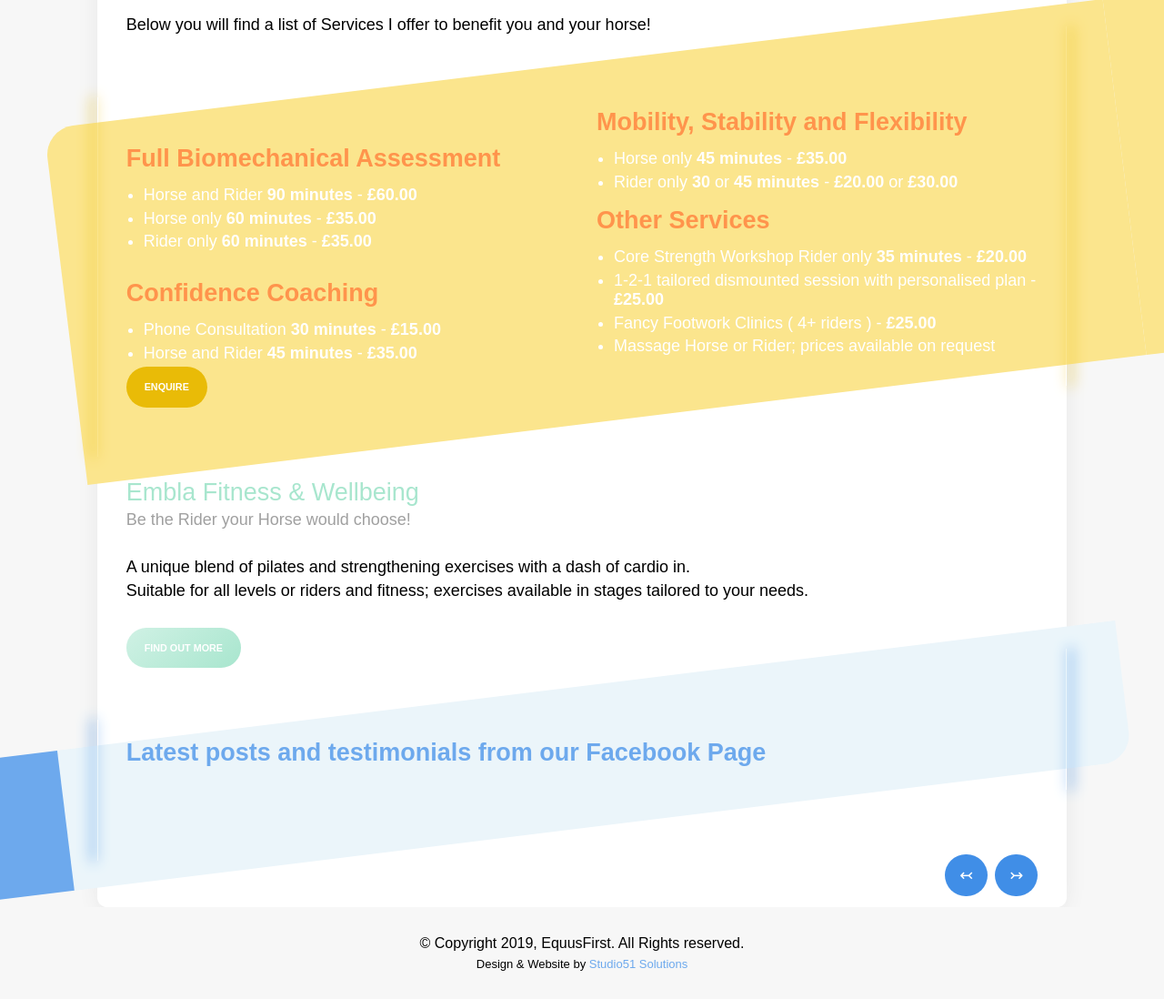
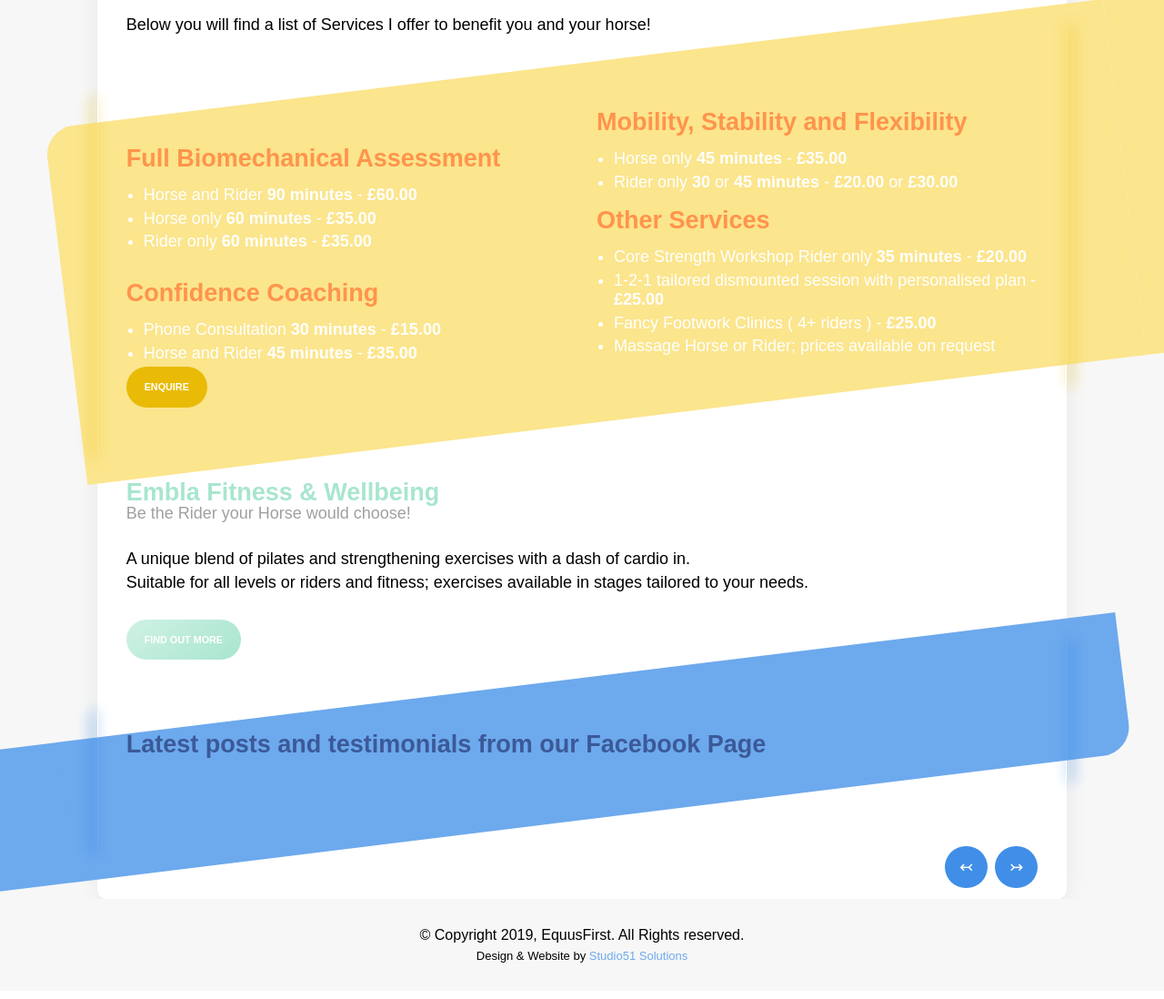
Before and after one commit to studio51/web-equusfirst, a PHP site: page / in a window 1280 px wide. Shown: the part 778-1876 px from the top of the page at 91% size. After the commit the page ends 1836 px from the top, so only its background shows below. Run offline with PHP 8.4, Linux system fonts and the light colour scheme; style sheets or scripts are compiled from the project's sources; some libraries are stand-ins or nearby versions; some web fonts are replaced.

Commit message:
fix(): feed background on >md devices

```diff
--- a/css/index.scss
+++ b/css/index.scss
@@ -154,7 +154,7 @@ header {
     }
 
     &-title {
-      @extend .-x700, .-orange, .-line-10;
+      @extend .-x600, .-orange, .-line-10;
       @extend .-margin-bottom_2;
     }
 
@@ -195,7 +195,7 @@ header {
   .background {
     left: -(ui(spacing));
     border-bottom-right-radius: ui(spacing);
-    background-color: color(blue, lighter);
+    background-color: color(blue);
 
     @include mq($from: 'sm') {
       top: 3px;
@@ -212,7 +212,7 @@ header {
     }
 
     @include mq($from: 'md') {
-      left: -83px;
+      left: -73px;
       top: 7.5px;
     }
   }
--- a/index.html
+++ b/index.html
@@ -126,10 +126,9 @@
 
 					<section class="column wellbeing" id="wellbeing">
 						<div class="cell-xs">
-							<h1 class="-line-10 -x500 -green -margin-bottom">
+							<h1 class="-line-10 -x600 -green -margin-bottom column">
 								Embla Fitness &amp; Wellbeing
-								<br />
-								<span class="-line-10 -gray -darker -large">Be the Rider your Horse would choose!</span>
+								<span class="-line-10 -x500 -gray -darker -large">Be the Rider your Horse would choose!</span>
 							</h1>
 
 							<p class="-line-10">A unique blend of pilates and strengthening exercises with a dash of cardio in.</p>
@@ -157,7 +156,7 @@
 							</div>
 						</div>
 
-						<h2 class="-line-10 -x700 -blue -margin-top -margin-bottom">
+						<h2 class="-line-10 -x600 -facebook -margin-top -margin-bottom">
 							Latest posts and testimonials from our <strong class="-x900">Facebook</strong> Page
 						</h2>
 
@@ -192,7 +191,10 @@
 			</p>
 		</footer>
 
+		<div id="fb-root"></div>
+
 		<script src="js/index.ts"></script>
+		<script async defer crossorigin="anonymous" src="https://connect.facebook.net/en_GB/sdk.js#xfbml=1&version=v4.0&appId=1245264632308266&autoLogAppEvents=1"></script>
 	</body>
 
 	<template id="feedPost">
@@ -229,7 +231,4 @@
 			</div>
 		</div>
 	</template>
-
-	<div id="fb-root"></div>
-	<script async defer crossorigin="anonymous" src="https://connect.facebook.net/en_GB/sdk.js#xfbml=1&version=v4.0&appId=1245264632308266&autoLogAppEvents=1"></script>
 </html>
```
